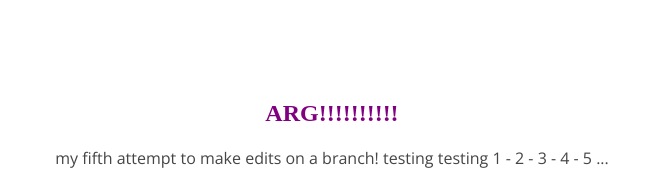
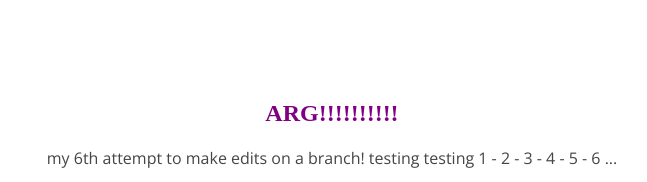
Before and after one commit to suzi-designs/105-class-reprository, a plain HTML site: page index.html in a window 1280 px wide. Shown: the top 182 px of the page, 308-955 px from the left. Drawn offline with nearby package versions, Linux system fonts and the light colour scheme.

Commit message:
my 6th try

```diff
--- a/index.html
+++ b/index.html
@@ -9,7 +9,7 @@
 <body>
 	<section>
 		<h1>ARG!!!!!!!!!!  </h1>
-		<p>my fifth attempt to make edits on a branch! testing testing 1 - 2 - 3 - 4 - 5 ... </p>
+		<p>my 6th attempt to make edits on a branch! testing testing 1 - 2 - 3 - 4 - 5 - 6 ... </p>
 		<img src="img/happy-blue-robot.png">
 	</section>
 </body>
```
